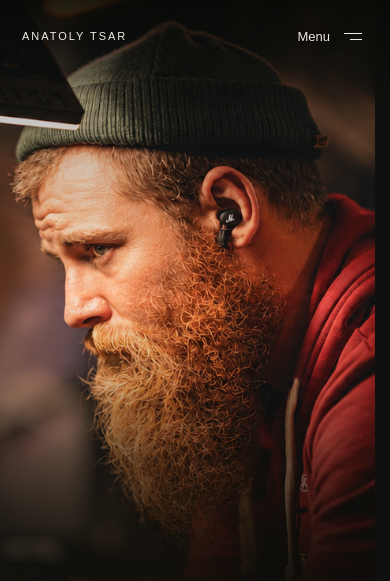
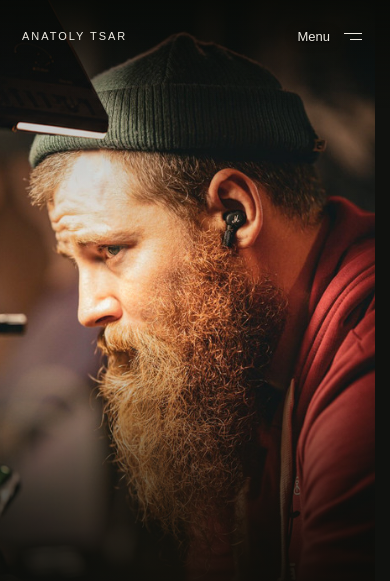
Before and after one commit to ArbaCat/tatto_Anatoly_page, a plain HTML site: page index.html in a window 390 px wide. Shown: the top 581 px of the page. Drawn offline with Linux system fonts and the light colour scheme.

Commit message:
Hero: final 4K edit of the photo, served in three widths
- Encoded from the 3840x1448 original PNG: hero-1920/2560/3840.jpg
  (JPEG q88-90, 4:4:4, progressive) with srcset; sizes in vh because with
  object-fit: cover the drawn width follows the photo height. Phones are
  capped at 2560. hero-blur.jpg (480 px, 6 KB) feeds the blurred ambience.
- Framing follows the new composition (Anatoly further right).
- Social preview regenerated from the 4K original.

Co-Authored-By: Claude Opus 5.5 <noreply@anthropic.com>

```diff
--- a/index.html
+++ b/index.html
@@ -67,7 +67,13 @@
   <main id="main">
     <section class="hero" id="top" aria-labelledby="hero-title">
       <div class="hero-ambience" aria-hidden="true"></div>
-      <img class="hero-photo" src="assets/hero.jpg" alt="Anatoly sústredený pri tetovaní pod štúdiovou lampou" fetchpriority="high">
+      <!-- One wide frame (2.65:1) in three widths. With object-fit: cover the drawn width is about
+           the photo height × 2.65, hence sizes in vh (phones: photo is 72% of the screen height).
+           Phones stop at 2560 px: the 4K detail is not visible there and costs ~220 KB. -->
+      <picture>
+        <source media="(max-width:640px)" srcset="assets/hero-1920.jpg 1920w, assets/hero-2560.jpg 2560w" sizes="191vh">
+        <img class="hero-photo" src="assets/hero-1920.jpg" srcset="assets/hero-1920.jpg 1920w, assets/hero-2560.jpg 2560w, assets/hero-3840.jpg 3840w" sizes="265vh" width="3840" height="1448" alt="Anatoly sústredený pri tetovaní pod štúdiovou lampou" fetchpriority="high">
+      </picture>
       <div class="hero-shade" aria-hidden="true"></div>
       <div class="hero-copy">
         <p class="location" lang="en">TATTOO ARTIST & PAINTER</p>
--- a/style.css
+++ b/style.css
@@ -98,8 +98,8 @@ button svg{pointer-events:none}
    (object-position keeps him in view); on screens wider than the frame its width is capped by
    the height, so it is never blown up and cropped top and bottom. */
 .hero{--hero-h:clamp(560px,100svh,1300px);height:var(--hero-h);position:relative;isolation:isolate;overflow:hidden;background:#080a07}
-.hero-ambience{position:absolute;inset:-8%;background:linear-gradient(90deg,#10110ed9,#10110e55),url('assets/hero.jpg') 80% 40%/cover;filter:blur(35px);opacity:.48;z-index:-3}
-.hero-photo{position:absolute;right:0;top:0;width:min(100%,calc(var(--hero-h) * 2.65));height:100%;object-fit:cover;object-position:85% 40%;mask-image:linear-gradient(90deg,transparent,#000 12%),linear-gradient(0deg,transparent,#000 22%);mask-composite:intersect;z-index:-2}
+.hero-ambience{position:absolute;inset:-8%;background:linear-gradient(90deg,#10110ed9,#10110e55),url('assets/hero-blur.jpg') 90% 40%/cover;filter:blur(35px);opacity:.48;z-index:-3}
+.hero-photo{position:absolute;right:0;top:0;width:min(100%,calc(var(--hero-h) * 2.65));height:100%;object-fit:cover;object-position:100% 40%;mask-image:linear-gradient(90deg,transparent,#000 12%),linear-gradient(0deg,transparent,#000 22%);mask-composite:intersect;z-index:-2}
 .hero-shade{position:absolute;inset:0;background:linear-gradient(90deg,#0b0c09bf,transparent 65%),linear-gradient(0deg,#0b0c09,transparent 38%,transparent 84%,#0b0c0955);z-index:-1}
 .hero-copy{position:absolute;left:var(--pad);bottom:86px;max-width:600px}
 .location,.eyebrow{font-size:11px;letter-spacing:.18em;line-height:1.7;color:var(--muted)}
@@ -279,7 +279,7 @@ textarea{resize:vertical;min-height:110px}
 }
 @media(max-width:900px){
   .hero{--hero-h:clamp(560px,100svh,1300px)}
-  .hero-photo{width:100%;object-position:83% 40%;mask-image:linear-gradient(90deg,transparent,#000 12%),linear-gradient(180deg,#000 62%,transparent 82%)}
+  .hero-photo{width:100%;object-position:98% 40%;mask-image:linear-gradient(90deg,transparent,#000 12%),linear-gradient(180deg,#000 62%,transparent 82%)}
   .hero h1{max-width:14ch}
   .hero-copy{max-width:500px}
   .hero-shade{background:linear-gradient(90deg,#0b0c0980,transparent 65%),linear-gradient(0deg,#0b0c09,transparent 70%)}
@@ -300,7 +300,7 @@ textarea{resize:vertical;min-height:110px}
   .menu-button{display:flex;font-size:13px}
   /* Exactly one screen (svh = with the browser bars shown), so the next section never peeks in. */
   .hero{--hero-h:clamp(520px,100svh,1000px)}
-  .hero-photo{height:72%;width:100%;right:0;object-fit:cover;object-position:83% 30%;mask-image:linear-gradient(0deg,transparent 0%,#000 38%,#000 100%)}
+  .hero-photo{height:72%;width:100%;right:0;object-fit:cover;object-position:96% 30%;mask-image:linear-gradient(0deg,transparent 0%,#000 38%,#000 100%)}
   .hero-ambience{opacity:.25}
   .hero-shade{background:linear-gradient(0deg,#0b0c09,transparent 65%,#0b0c0960)}
   .hero-copy{left:24px;right:24px;bottom:50px}
@@ -358,7 +358,7 @@ textarea{resize:vertical;min-height:110px}
    photo on the right, text on the left. */
 @media(orientation:landscape) and (max-height:520px){
   .hero{--hero-h:max(100svh,340px)}
-  .hero-photo{width:min(100%,calc(var(--hero-h) * 2.65));height:100%;object-position:85% 30%;mask-image:linear-gradient(90deg,transparent,#000 12%),linear-gradient(0deg,transparent,#000 25%)}
+  .hero-photo{width:min(100%,calc(var(--hero-h) * 2.65));height:100%;object-position:100% 30%;mask-image:linear-gradient(90deg,transparent,#000 12%),linear-gradient(0deg,transparent,#000 25%)}
   .hero-shade{background:linear-gradient(90deg,#0b0c09d9,transparent 60%),linear-gradient(0deg,#0b0c09,transparent 40%)}
   .hero-copy{left:var(--pad);right:auto;bottom:24px;max-width:46%}
   .hero h1{font-size:28px;max-width:14ch}
```
Also changed, not shown: assets/hero-1920.jpg (added), assets/hero-2560.jpg (added), assets/hero-3840.jpg (added), assets/hero-blur.jpg (added), assets/hero.jpg (deleted), assets/og.jpg, 1 other file.
